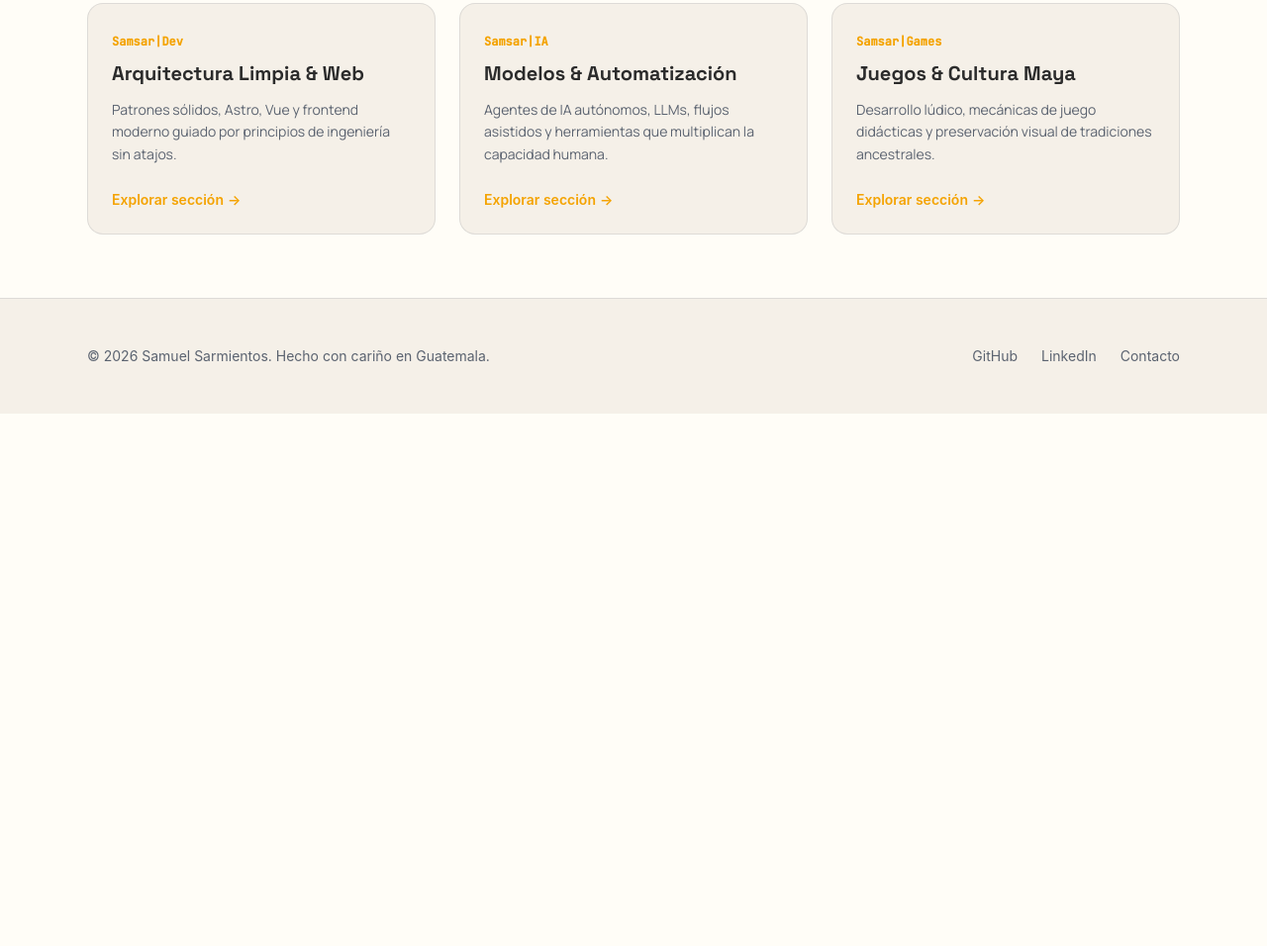
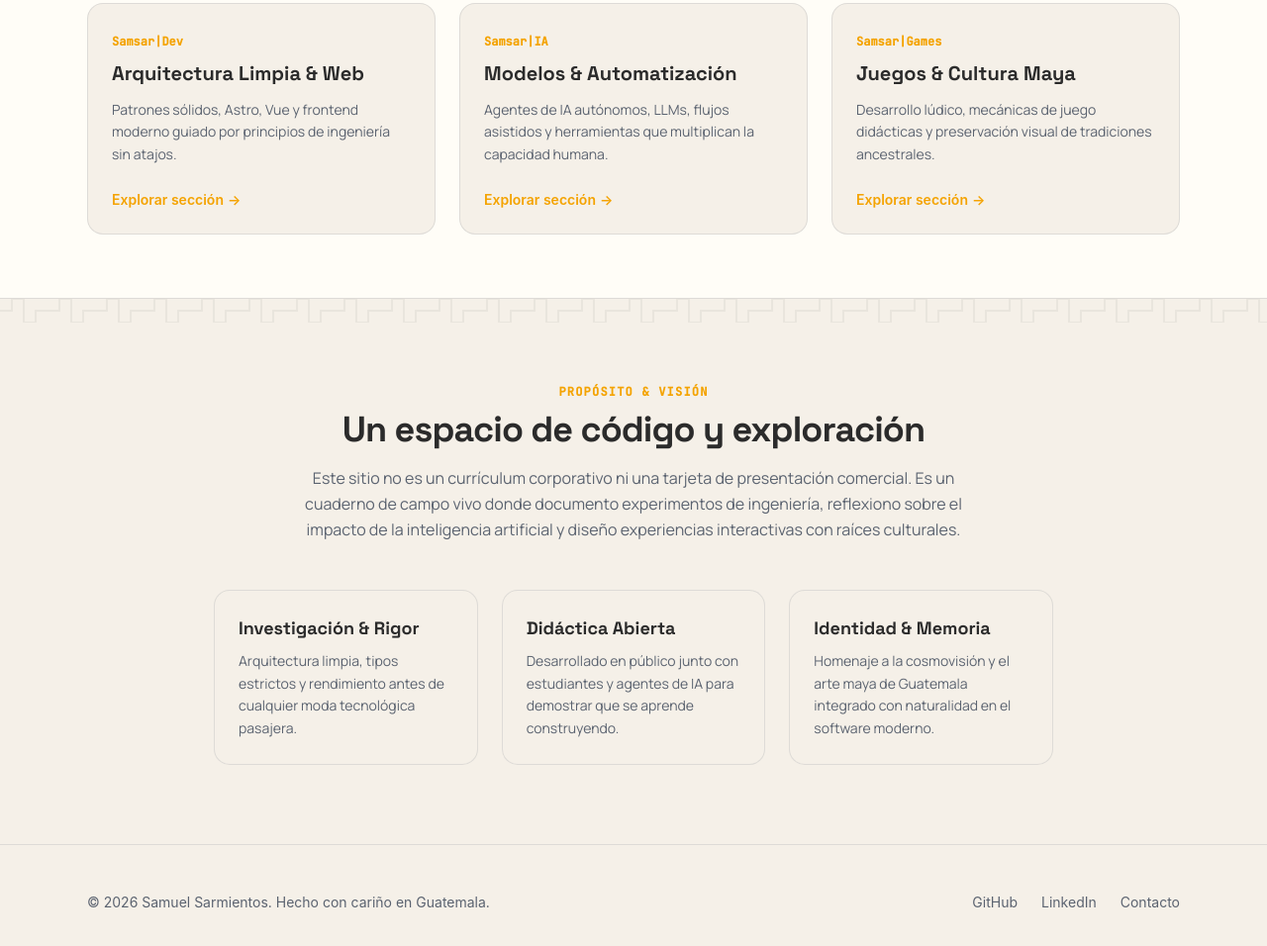
Before and after one commit to SamsarDev/samsar-site, an Astro site: page / in a window 1280 px wide. Shown: the part 754-1710 px from the top of the page at 99% size. Before the commit the page ends 1172 px from the top, so only its background shows below. Built offline with nearby package versions, Linux system fonts and the light colour scheme; Astro itself is replaced by a stand-in of ours.

Commit message:
feat: implement AboutProject section with decorative GrecaBorder

```diff
--- /dev/null
+++ b/src/components/landing/AboutProject.astro
@@ -0,0 +1,52 @@
+---
+import Card from '../ui/Card.astro';
+import GrecaBorder from '../maya/placeholders/GrecaBorder.astro';
+
+const principles = [
+  {
+    title: 'Investigación & Rigor',
+    description: 'Arquitectura limpia, tipos estrictos y rendimiento antes de cualquier moda tecnológica pasajera.',
+  },
+  {
+    title: 'Didáctica Abierta',
+    description: 'Desarrollado en público junto con estudiantes y agentes de IA para demostrar que se aprende construyendo.',
+  },
+  {
+    title: 'Identidad & Memoria',
+    description: 'Homenaje a la cosmovisión y el arte maya de Guatemala integrado con naturalidad en el software moderno.',
+  },
+];
+---
+
+<section class="relative py-20 bg-[var(--bg-surface)] border-t border-[var(--border-base)]">
+  <GrecaBorder class="absolute top-0 left-0 w-full" />
+
+  <div class="mx-auto max-w-4xl px-4 sm:px-6">
+    <div class="text-center">
+      <span class="font-['JetBrains_Mono'] text-xs uppercase tracking-widest text-[var(--accent-primary)] font-semibold">
+        Propósito & Visión
+      </span>
+      <h2 class="mt-2 font-['Space_Grotesk'] text-3xl font-bold tracking-tight text-[var(--text-primary)] sm:text-4xl">
+        Un espacio de código y exploración
+      </h2>
+      <p class="mx-auto mt-4 max-w-[70ch] text-base leading-relaxed text-[var(--text-secondary)] font-['Manrope']">
+        Este sitio no es un currículum corporativo ni una tarjeta de presentación comercial. Es un cuaderno de campo vivo donde documento experimentos de ingeniería, reflexiono sobre el impacto de la inteligencia artificial y diseño experiencias interactivas con raíces culturales.
+      </p>
+    </div>
+
+    <div class="mt-12 grid gap-6 sm:grid-cols-3">
+      {
+        principles.map((item) => (
+          <Card class="bg-[var(--bg-primary)] border-[var(--border-base)]">
+            <h3 class="font-['Space_Grotesk'] text-lg font-bold text-[var(--text-primary)]">
+              {item.title}
+            </h3>
+            <p class="mt-2 text-sm leading-relaxed text-[var(--text-secondary)] font-['Manrope']">
+              {item.description}
+            </p>
+          </Card>
+        ))
+      }
+    </div>
+  </div>
+</section>
--- /dev/null
+++ b/src/components/maya/placeholders/GrecaBorder.astro
@@ -0,0 +1,23 @@
+---
+interface Props {
+  class?: string;
+}
+
+const { class: className = '' } = Astro.props;
+---
+
+<div class:list={['pointer-events-none select-none opacity-5 overflow-hidden', className]} aria-hidden="true">
+  <svg width="100%" height="24" xmlns="http://www.w3.org/2000/svg">
+    <defs>
+      <pattern id="greca" width="48" height="24" patternUnits="userSpaceOnUse">
+        <path
+          d="M0 12 H12 V0 H24 V24 H36 V12 H48"
+          fill="none"
+          stroke="currentColor"
+          stroke-width="2"
+        />
+      </pattern>
+    </defs>
+    <rect width="100%" height="100%" fill="url(#greca)" class="text-[var(--text-primary)]" />
+  </svg>
+</div>
--- a/src/pages/index.astro
+++ b/src/pages/index.astro
@@ -2,6 +2,7 @@
 import BaseLayout from '../layouts/BaseLayout.astro';
 import Hero from '../components/landing/Hero.astro';
 import Pillars from '../components/landing/Pillars.astro';
+import AboutProject from '../components/landing/AboutProject.astro';
 ---
 
 <BaseLayout
@@ -10,4 +11,5 @@ import Pillars from '../components/landing/Pillars.astro';
 >
   <Hero />
   <Pillars />
+  <AboutProject />
 </BaseLayout>
```
